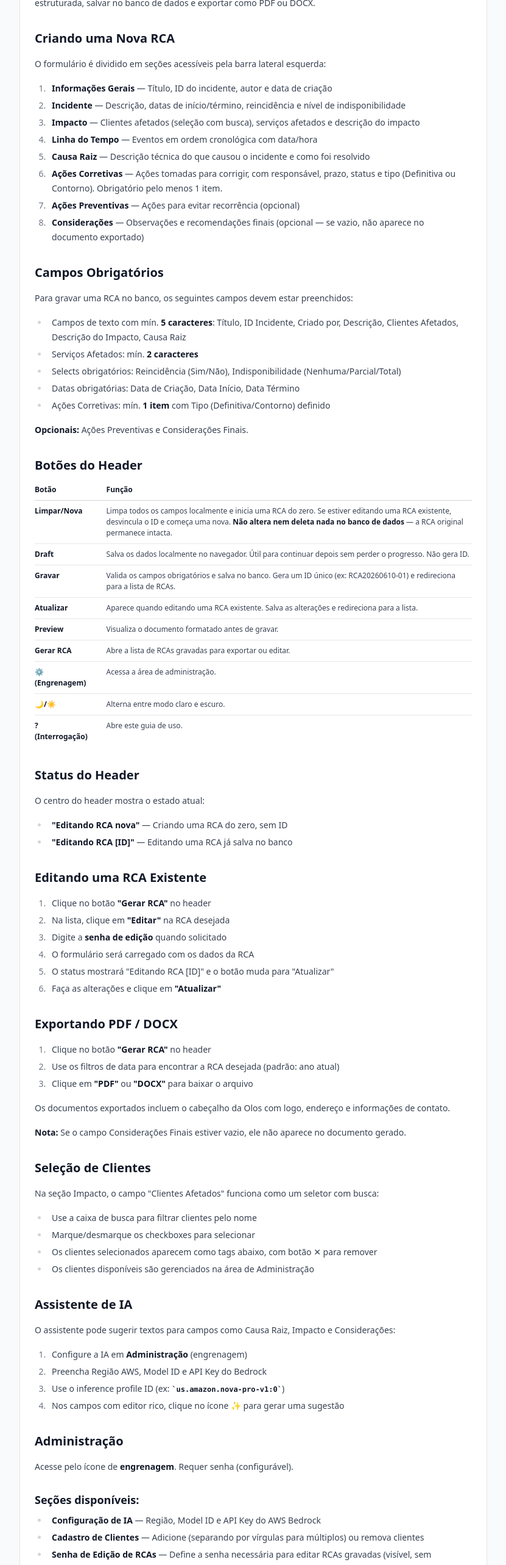
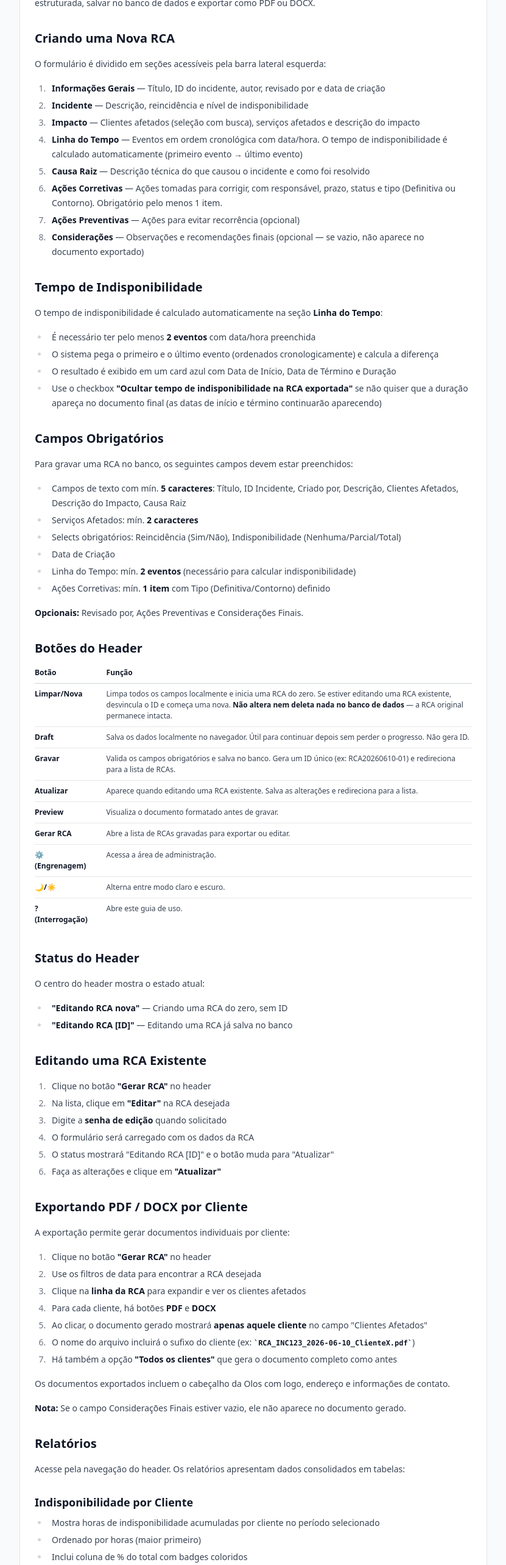
Before and after one commit to fabioferreira-olos/myapps, a React (Vite) app in the folder GeradorRCA/: page /guia in a window 1280 px wide. Shown: the part 220-2786 px from the top of the page at 61% size, without its empty margins (224-1055 px from the left). Built offline with nearby package versions, Linux system fonts and the light colour scheme.

Commit message:
docs: atualizar guia de uso com novas features (timeline downtime, export por cliente, relatórios)

```diff
--- a/GeradorRCA/src/components/UserGuide.tsx
+++ b/GeradorRCA/src/components/UserGuide.tsx
@@ -31,15 +31,24 @@ export default function UserGuide() {
           <h2>Criando uma Nova RCA</h2>
           <p>O formulário é dividido em seções acessíveis pela barra lateral esquerda:</p>
           <ol>
-            <li><strong>Informações Gerais</strong> — Título, ID do incidente, autor e data de criação</li>
-            <li><strong>Incidente</strong> — Descrição, datas de início/término, reincidência e nível de indisponibilidade</li>
+            <li><strong>Informações Gerais</strong> — Título, ID do incidente, autor, revisado por e data de criação</li>
+            <li><strong>Incidente</strong> — Descrição, reincidência e nível de indisponibilidade</li>
             <li><strong>Impacto</strong> — Clientes afetados (seleção com busca), serviços afetados e descrição do impacto</li>
-            <li><strong>Linha do Tempo</strong> — Eventos em ordem cronológica com data/hora</li>
+            <li><strong>Linha do Tempo</strong> — Eventos em ordem cronológica com data/hora. O tempo de indisponibilidade é calculado automaticamente (primeiro evento → último evento)</li>
             <li><strong>Causa Raiz</strong> — Descrição técnica do que causou o incidente e como foi resolvido</li>
             <li><strong>Ações Corretivas</strong> — Ações tomadas para corrigir, com responsável, prazo, status e tipo (Definitiva ou Contorno). Obrigatório pelo menos 1 item.</li>
             <li><strong>Ações Preventivas</strong> — Ações para evitar recorrência (opcional)</li>
             <li><strong>Considerações</strong> — Observações e recomendações finais (opcional — se vazio, não aparece no documento exportado)</li>
           </ol>
+
+          <h2>Tempo de Indisponibilidade</h2>
+          <p>O tempo de indisponibilidade é calculado automaticamente na seção <strong>Linha do Tempo</strong>:</p>
+          <ul>
+            <li>É necessário ter pelo menos <strong>2 eventos</strong> com data/hora preenchida</li>
+            <li>O sistema pega o primeiro e o último evento (ordenados cronologicamente) e calcula a diferença</li>
+            <li>O resultado é exibido em um card azul com Data de Início, Data de Término e Duração</li>
+            <li>Use o checkbox <strong>"Ocultar tempo de indisponibilidade na RCA exportada"</strong> se não quiser que a duração apareça no documento final (as datas de início e término continuarão aparecendo)</li>
+          </ul>
 
           <h2>Campos Obrigatórios</h2>
           <p>Para gravar uma RCA no banco, os seguintes campos devem estar preenchidos:</p>
@@ -47,10 +56,11 @@ export default function UserGuide() {
             <li>Campos de texto com mín. <strong>5 caracteres</strong>: Título, ID Incidente, Criado por, Descrição, Clientes Afetados, Descrição do Impacto, Causa Raiz</li>
             <li>Serviços Afetados: mín. <strong>2 caracteres</strong></li>
             <li>Selects obrigatórios: Reincidência (Sim/Não), Indisponibilidade (Nenhuma/Parcial/Total)</li>
-            <li>Datas obrigatórias: Data de Criação, Data Início, Data Término</li>
+            <li>Data de Criação</li>
+            <li>Linha do Tempo: mín. <strong>2 eventos</strong> (necessário para calcular indisponibilidade)</li>
             <li>Ações Corretivas: mín. <strong>1 item</strong> com Tipo (Definitiva/Contorno) definido</li>
           </ul>
-          <p><strong>Opcionais:</strong> Ações Preventivas e Considerações Finais.</p>
+          <p><strong>Opcionais:</strong> Revisado por, Ações Preventivas e Considerações Finais.</p>
 
           <h2>Botões do Header</h2>
           <table>
@@ -117,14 +127,38 @@ export default function UserGuide() {
             <li>Faça as alterações e clique em <strong>"Atualizar"</strong></li>
           </ol>
 
-          <h2>Exportando PDF / DOCX</h2>
+          <h2>Exportando PDF / DOCX por Cliente</h2>
+          <p>A exportação permite gerar documentos individuais por cliente:</p>
           <ol>
             <li>Clique no botão <strong>"Gerar RCA"</strong> no header</li>
-            <li>Use os filtros de data para encontrar a RCA desejada (padrão: ano atual)</li>
-            <li>Clique em <strong>"PDF"</strong> ou <strong>"DOCX"</strong> para baixar o arquivo</li>
+            <li>Use os filtros de data para encontrar a RCA desejada</li>
+            <li>Clique na <strong>linha da RCA</strong> para expandir e ver os clientes afetados</li>
+            <li>Para cada cliente, há botões <strong>PDF</strong> e <strong>DOCX</strong></li>
+            <li>Ao clicar, o documento gerado mostrará <strong>apenas aquele cliente</strong> no campo "Clientes Afetados"</li>
+            <li>O nome do arquivo incluirá o sufixo do cliente (ex: <code>RCA_INC123_2026-06-10_ClienteX.pdf</code>)</li>
+            <li>Há também a opção <strong>"Todos os clientes"</strong> que gera o documento completo como antes</li>
           </ol>
           <p>Os documentos exportados incluem o cabeçalho da Olos com logo, endereço e informações de contato.</p>
           <p><strong>Nota:</strong> Se o campo Considerações Finais estiver vazio, ele não aparece no documento gerado.</p>
+
+          <h2>Relatórios</h2>
+          <p>Acesse pela navegação do header. Os relatórios apresentam dados consolidados em tabelas:</p>
+
+          <h3>Indisponibilidade por Cliente</h3>
+          <ul>
+            <li>Mostra horas de indisponibilidade acumuladas por cliente no período selecionado</li>
+            <li>Ordenado por horas (maior primeiro)</li>
+            <li>Inclui coluna de % do total com badges coloridos</li>
+            <li>Paginação de 15 em 15 clientes</li>
+          </ul>
+
+          <h3>SLA por Cliente</h3>
+          <ul>
+            <li>Calcula SLA = (horas do período - downtime) / horas do período × 100</li>
+            <li>Ordenado por SLA (pior primeiro)</li>
+            <li>Status semafórico: verde (≥99.9% Saudável), amarelo (≥99% Atenção), vermelho (&lt;99% Crítico)</li>
+            <li>Paginação de 15 em 15 clientes</li>
+          </ul>
 
           <h2>Seleção de Clientes</h2>
           <p>Na seção Impacto, o campo "Clientes Afetados" funciona como um seletor com busca:</p>
@@ -169,9 +203,12 @@ export default function UserGuide() {
           <ul>
             <li>Use <strong>"Limpar/Nova"</strong> para começar do zero a qualquer momento</li>
             <li>Use o <strong>Draft</strong> frequentemente para não perder dados se fechar o navegador</li>
-            <li>O tempo de indisponibilidade é calculado automaticamente a partir das datas</li>
+            <li>O tempo de indisponibilidade é calculado automaticamente a partir dos eventos da linha do tempo</li>
+            <li>Adicione pelo menos 2 eventos na linha do tempo para que o cálculo funcione</li>
+            <li>Na lista de RCAs, clique na RCA para expandir e ver opções de exportação por cliente</li>
             <li>Na lista de RCAs, use <strong>"Nova RCA"</strong> para iniciar uma nova a partir dali</li>
             <li>Ao cadastrar clientes, separe múltiplos nomes por vírgula</li>
+            <li>Nos relatórios, use os botões "Anterior"/"Próximo" para navegar entre páginas de clientes</li>
           </ul>
         </div>
       </div>
```
